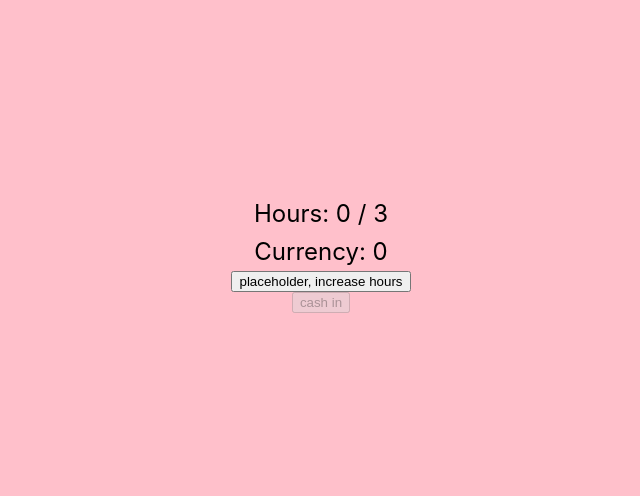
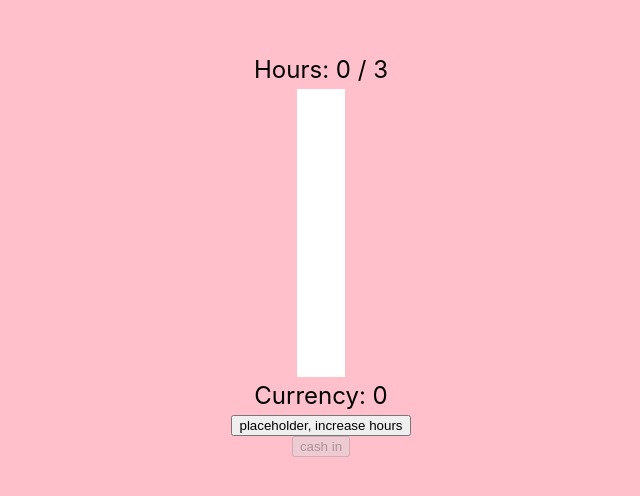
Before and after one commit to joysudo/catatime, a React (Vite) app in the folder src/renderer/: page / in a window 1280 px wide. Shown: the part 106-602 px from the top of the page, without its empty margins (319-959 px from the left). Built offline with nearby package versions, Linux system fonts and the light colour scheme.

Commit message:
add basic animated cup

```diff
--- a/src/renderer/src/assets/main.css
+++ b/src/renderer/src/assets/main.css
@@ -13,3 +13,17 @@ body {
   flex-direction: column;
   margin-bottom: 80px;
 }
+
+.cup {
+  width: 3rem;
+  height: 18rem;
+  background-color: white;
+  display: flex;
+  align-items: flex-end;
+}
+
+.cup-fill {
+  width: 100%;
+  background-color: palevioletred;
+  transition: height 0.1s ease;
+}
--- a/src/renderer/src/pages/CatCup.jsx
+++ b/src/renderer/src/pages/CatCup.jsx
@@ -4,6 +4,7 @@ function CatCup() {
   const [hours, setHours] = useState(0);
   const [currency, setCurrency] = useState(0);
   const maxHours = 3; // make this be able to be picked by user eventually
+  const fillPercent = hours/maxHours*100;
 
   // placeholder
   const addHour = () => {
@@ -17,6 +18,9 @@ function CatCup() {
   return (
     <>
       <h2>Hours: {hours} / {maxHours}</h2>
+      <div className="cup">
+        <div className="cup-fill" style={{height: `${fillPercent}%`}}></div>
+      </div>
       <h2>Currency: {currency}</h2>
       <button onClick = {addHour} disabled={hours>=maxHours}>placeholder, increase hours</button>
       <button onClick = {cashIn} disabled={hours < maxHours}>cash in</button>
```
